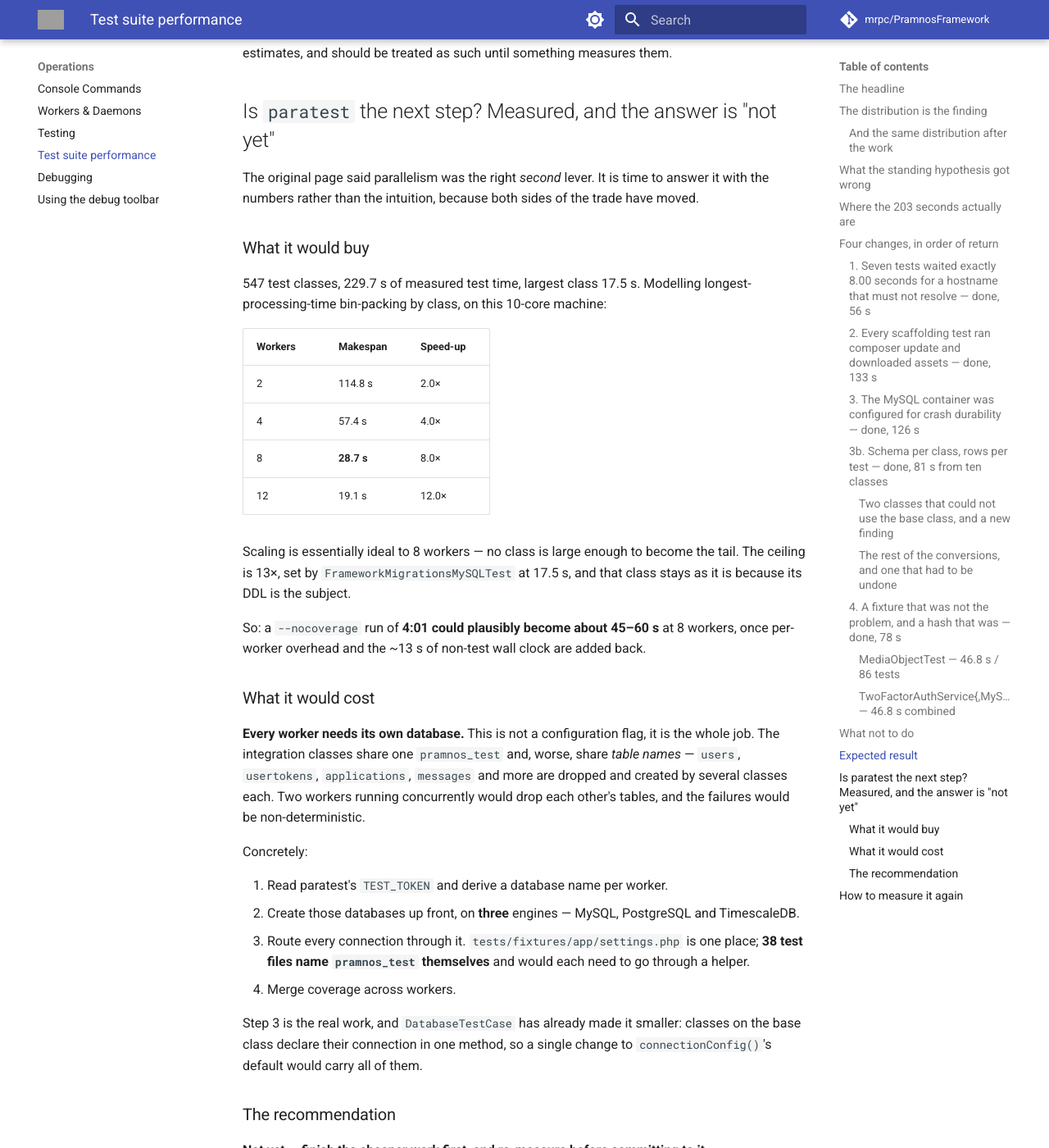
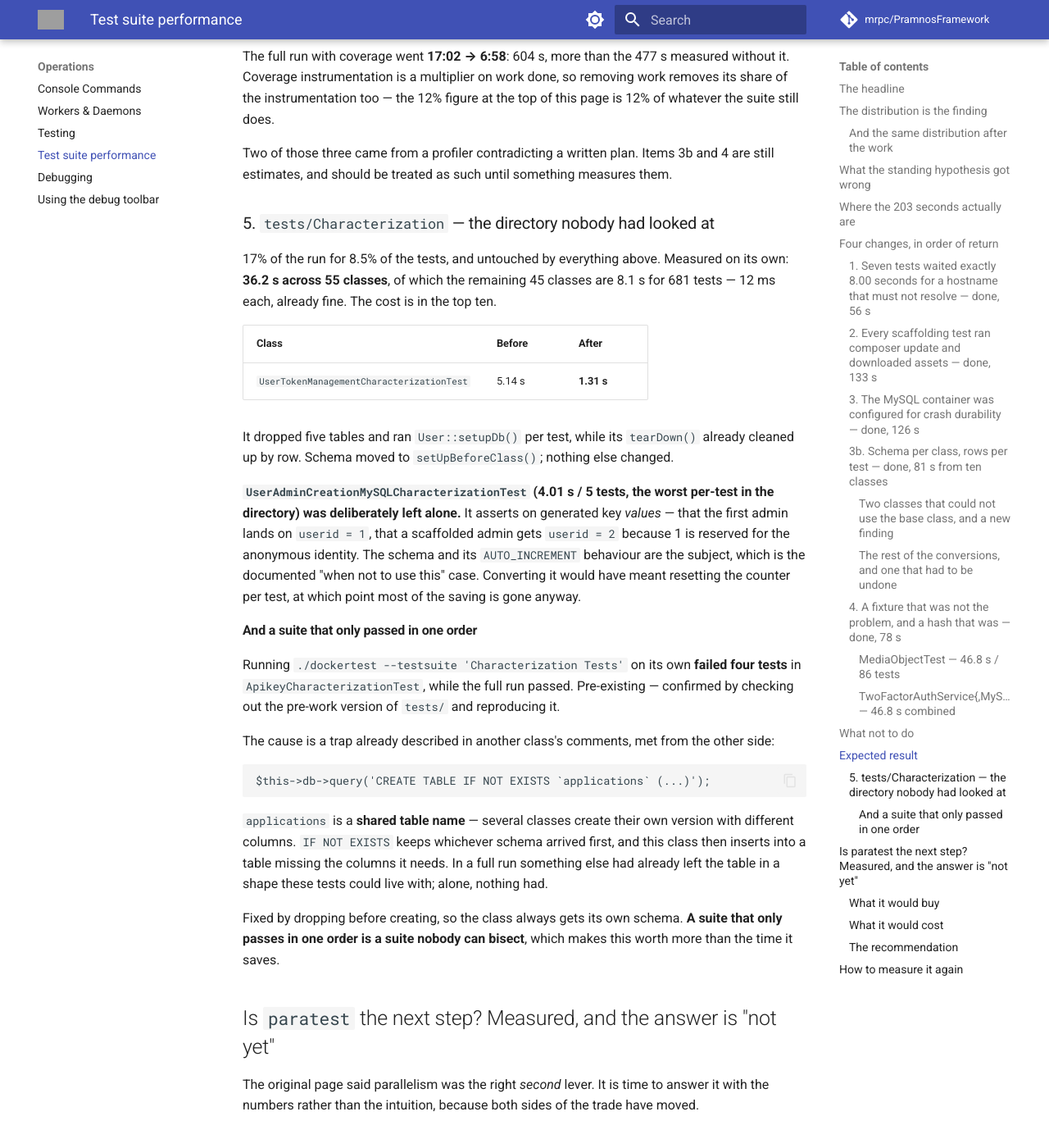
Before and after one commit to mrpc/PramnosFramework, an MkDocs documentation site: the page built from docs/Pramnos_Test_Suite_Performance.md, in a window 1280 px wide and 1400 px high, scrolled down 13044 px. Shown: the whole window at 82% size. Built offline with MkDocs 1.6.1 and Material for MkDocs 9.7.7, drawn with Linux system fonts in a browser that asks for light colours; comment, search, counter and statistics services are not loaded; some of the changed text lies outside the part shown; grey boxes are pictures that could not be loaded.

Commit message:
fix(testing): a suite that only passed in one order
tests/Characterization was the last directory nobody had looked at: 17% of the run
for 8.5% of the tests. Measured, it is 36.2s across 55 classes, and 45 of those are
8.1s for 681 tests - 12ms each, already fine and left alone.

UserTokenManagementCharacterizationTest 5.14s -> 1.31s. It dropped five tables and
ran User::setupDb() on every test while its tearDown() already cleaned up by row.

UserAdminCreationMySQLCharacterizationTest was deliberately left alone despite being
the worst per-test class in the directory at 802ms: it asserts on generated key
values - that the first admin lands on userid 1, and that a scaffolded admin gets
userid 2 because 1 is reserved for the anonymous identity. The schema and its
AUTO_INCREMENT behaviour are the subject, which is the documented case for not doing
this.

The part that matters is not the four seconds. Running --testsuite 'Characterization
Tests' on its own failed four tests in ApikeyCharacterizationTest while the full run
passed - pre-existing, confirmed by checking out the pre-work version of tests/ and
reproducing it there. `applications` is a shared table name and several classes
create their own version with different columns; CREATE TABLE IF NOT EXISTS keeps
whichever schema arrived first, and this class then inserts into a table missing the
columns it needs. In a full run something else had already left it in a tolerable
shape. Alone, nothing had. Fixed by dropping before creating.

A suite that only passes in one order is a suite nobody can bisect: the whole point
of running one testsuite is narrowing down a failure, and it does not work if
narrowing changes the answer. Same shape as the two singleton leaks fixed earlier -
state left by whatever ran first, and a failure that names the wrong test - just
with a table instead of a static.

481s delivered. ./dockertest 6:48 against 17:02 at the start.

````diff
--- a/docs/Pramnos_Test_Suite_Performance.md
+++ b/docs/Pramnos_Test_Suite_Performance.md
@@ -478,8 +478,9 @@ cheap: a typo in an environment variable must not be able to weaken a deployment
 | 3. ~~Schema per class + transaction per test~~ — **done**, by fixing the container instead | **126 s** |
 | 3b. Schema per class + rows per test | **81 s**, ten classes |
 | 4. ~~Fixture and hash cost in two classes~~ — **done**; the fixture was never the cost | **78 s** |
+| 5. `tests/Characterization` — one class converted, one order dependency fixed | **4 s**, and a suite that runs alone |
 
-**477 s delivered** — 56 + 136 + 126 + 78 + 81 — without removing a single test, a single
+**481 s delivered** — 56 + 136 + 126 + 78 + 81 + 4 — without removing a single test, a single
 database or the coverage report.
 
 The full run with coverage went **17:02 → 6:58**: 604 s, more than the 477 s measured
@@ -489,6 +490,47 @@ whatever the suite still does.
 
 Two of those three came from a profiler contradicting a written plan. Items 3b and 4 are
 still estimates, and should be treated as such until something measures them.
+
+### 5. `tests/Characterization` — the directory nobody had looked at
+
+17% of the run for 8.5% of the tests, and untouched by everything above. Measured on its own:
+**36.2 s across 55 classes**, of which the remaining 45 classes are 8.1 s for 681 tests —
+12 ms each, already fine. The cost is in the top ten.
+
+| Class | Before | After |
+| --- | --- | --- |
+| `UserTokenManagementCharacterizationTest` | 5.14 s | **1.31 s** |
+
+It dropped five tables and ran `User::setupDb()` per test, while its `tearDown()` already
+cleaned up by row. Schema moved to `setUpBeforeClass()`; nothing else changed.
+
+**`UserAdminCreationMySQLCharacterizationTest` (4.01 s / 5 tests, the worst per-test in the
+directory) was deliberately left alone.** It asserts on generated key *values* — that the
+first admin lands on `userid = 1`, that a scaffolded admin gets `userid = 2` because 1 is
+reserved for the anonymous identity. The schema and its `AUTO_INCREMENT` behaviour are the
+subject, which is the documented "when not to use this" case. Converting it would have meant
+resetting the counter per test, at which point most of the saving is gone anyway.
+
+#### And a suite that only passed in one order
+
+Running `./dockertest --testsuite 'Characterization Tests'` on its own **failed four tests**
+in `ApikeyCharacterizationTest`, while the full run passed. Pre-existing — confirmed by
+checking out the pre-work version of `tests/` and reproducing it.
+
+The cause is a trap already described in another class's comments, met from the other side:
+
+```php
+$this->db->query('CREATE TABLE IF NOT EXISTS `applications` (...)');
+```
+
+`applications` is a **shared table name** — several classes create their own version with
+different columns. `IF NOT EXISTS` keeps whichever schema arrived first, and this class then
+inserts into a table missing the columns it needs. In a full run something else had already
+left the table in a shape these tests could live with; alone, nothing had.
+
+Fixed by dropping before creating, so the class always gets its own schema. **A suite that
+only passes in one order is a suite nobody can bisect**, which makes this worth more than the
+time it saves.
 
 ## Is `paratest` the next step? Measured, and the answer is "not yet"
 
@@ -548,8 +590,8 @@ What is left that is cheaper, from the distribution above:
 
 - **625 tests at ≥ 100 ms are 75% of the run.** That is a shallow, wide tail — no single
   target, but the same `setUp()` patterns already documented here.
-- `Characterization` is now **17% of the time for 8.5% of the tests** (49 ms each), and has
-  not been looked at once during this work.
+- `Characterization` was **17% of the time for 8.5% of the tests**; item 5 took the largest
+  class in it and left the rest, which is 12 ms per test and not worth touching.
 - `FrameworkMigrations{MySQL,PostgreSQL,TimescaleDB}Test` are 37.2 s between them, the three
   largest classes left. Their DDL is the subject, but *how many times* they build it may not
   be.
````
Also changed, not shown: docs/version-history/posts/2026-08-14-a-suite-that-only-passed-in-one-order.md (added, +79 -0 lines), 2 other files.
